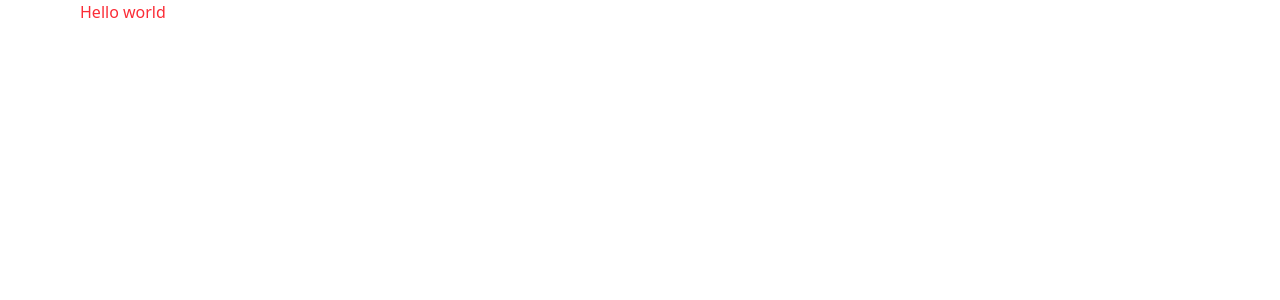
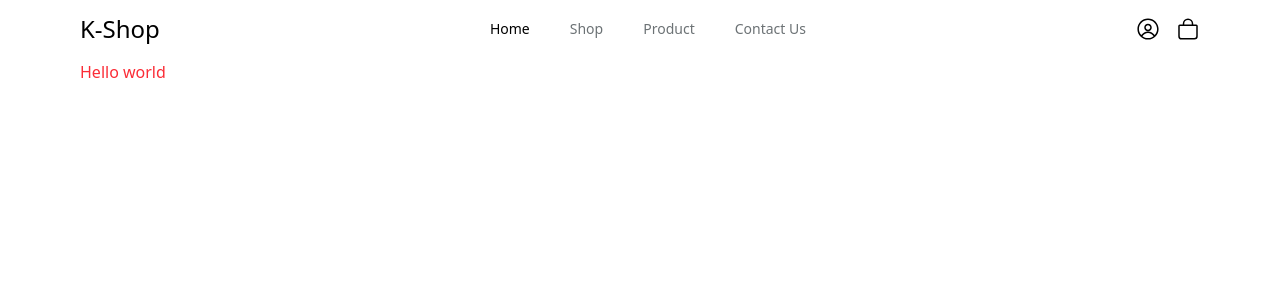
Before and after one commit to KiyanJavanshiri/fullstack_base_ecommerce, a Next.js app in the folder frontend/: page / in a window 1280 px wide. Shown: the top 300 px of the page. Built offline with nearby package versions, Linux system fonts and the light colour scheme.

Commit message:
feat: add base header

```diff
--- a/frontend/app/(auth)/layout.tsx
+++ b/frontend/app/(auth)/layout.tsx
@@ -1,4 +1,3 @@
-import Logo from "@/components/Logo";
 import Image from "next/image";
 import { ReactNode } from "react";
 
@@ -6,9 +5,9 @@ const AuthLayout = ({ children }: { children: ReactNode }) => {
   return (
     <div className="grid grid-cols-1 items-center gap-10 md:gap-22 md:grid-cols-2">
       <div className="relative w-full min-h-107.5 md:h-screen md:max-w-175 justify-self-start">
-        <div className="absolute left-1/2 top-8 -translate-x-1/2 z-1">
-          <Logo />
-        </div>
+        <h1 className="text-2xl leading-6 text-black font-medium absolute left-1/2 top-8 -translate-x-1/2 z-1">
+          K-Shop
+        </h1>
         <Image
           src="/images/authBg.jpg"
           alt="auth screen bg"
@@ -24,4 +23,4 @@ const AuthLayout = ({ children }: { children: ReactNode }) => {
   );
 };
 
-export default AuthLayout
+export default AuthLayout;
--- a/frontend/app/(shop)/layout.tsx
+++ b/frontend/app/(shop)/layout.tsx
@@ -1,11 +1,12 @@
 import { ReactNode } from "react";
 import Container from "@/layout/Container";
+import Header from "@/compositions/Header/Header";
 
 const MainAppLayout = ({ children }: { children: ReactNode }) => {
   return (
     <div className="flex flex-col">
-      <header></header>
-      <main className="flex-1">
+      <Header/>
+      <main className="flex-1 pt-15">
         <Container>{children}</Container>
       </main>
     </div>
--- a/frontend/components/Logo.tsx
+++ /dev/null
@@ -1,5 +0,0 @@
-const Logo = () => {
-  return <h1 className="text-2xl leading-6 text-black font-medium">K-Shop</h1>;
-};
-
-export default Logo;
--- /dev/null
+++ b/frontend/compositions/Header/Header.tsx
@@ -0,0 +1,34 @@
+import { RxAvatar } from "react-icons/rx";
+import { IoBagOutline } from "react-icons/io5";
+import Container from "@/layout/Container";
+import NavBar from "./components/NavBar";
+import BurgerMenu from "./components/BurgerMenu";
+import Link from "next/link";
+
+const Header = () => {
+  return (
+    <header className="py-4 bg-white fixed left-0 right-0 top-0 z-10">
+      <Container>
+        <div className="flex justify-between items-center">
+          <div className="flex justify-start items-center gap-x-1">
+            <BurgerMenu />
+            <h1 className="text-base md:text-2xl leading-6 text-black font-medium">
+              K-Shop
+            </h1>
+          </div>
+          <NavBar />
+          <div className="flex justify-center items-center gap-x-4">
+            <Link href="/profile">
+              <RxAvatar className="w-6 h-6" />
+            </Link>
+            <Link href="/cart">
+              <IoBagOutline className="w-6 h-6" />
+            </Link>
+          </div>
+        </div>
+      </Container>
+    </header>
+  );
+};
+
+export default Header;
--- /dev/null
+++ b/frontend/compositions/Header/components/BurgerMenu.tsx
@@ -0,0 +1,13 @@
+"use client";
+import { IoMenu } from "react-icons/io5";
+import Button from "@/components/Button/Button";
+
+const BurgerMenu = () => {
+    return (
+        <Button className="inline-block md:hidden">
+            <IoMenu className="w-6 h-6"/>
+        </Button>
+    )
+}
+
+export default BurgerMenu;
--- /dev/null
+++ b/frontend/compositions/Header/components/NavBar.tsx
@@ -0,0 +1,27 @@
+"use client";
+import { usePathname } from "next/navigation";
+import { PATHS } from "@/utils/links";
+import Link from "next/link";
+
+const NavBar = () => {
+  const pathname = usePathname();
+
+  return (
+    <nav className="hidden md:block">
+      <ul className="flex justify-center items-center gap-x-10">
+        {PATHS.map(({ title, path }, i) => (
+          <li key={i}>
+            <Link
+              href={path}
+              className={`text-sm leading-6 font-medium ${pathname === path ? "text-black" : "text-[#6C7275]"}`}
+            >
+              {title}
+            </Link>
+          </li>
+        ))}
+      </ul>
+    </nav>
+  );
+};
+
+export default NavBar;
--- /dev/null
+++ b/frontend/utils/links.ts
@@ -0,0 +1,23 @@
+type TPath = {
+  title: string;
+  path: string;
+};
+
+export const PATHS: TPath[] = [
+  {
+    title: "Home",
+    path: "/",
+  },
+  {
+    title: "Shop",
+    path: "/shop",
+  },
+  {
+    title: "Product",
+    path: "/product",
+  },
+  {
+    title: "Contact Us",
+    path: "/contact-us",
+  },
+];
```
